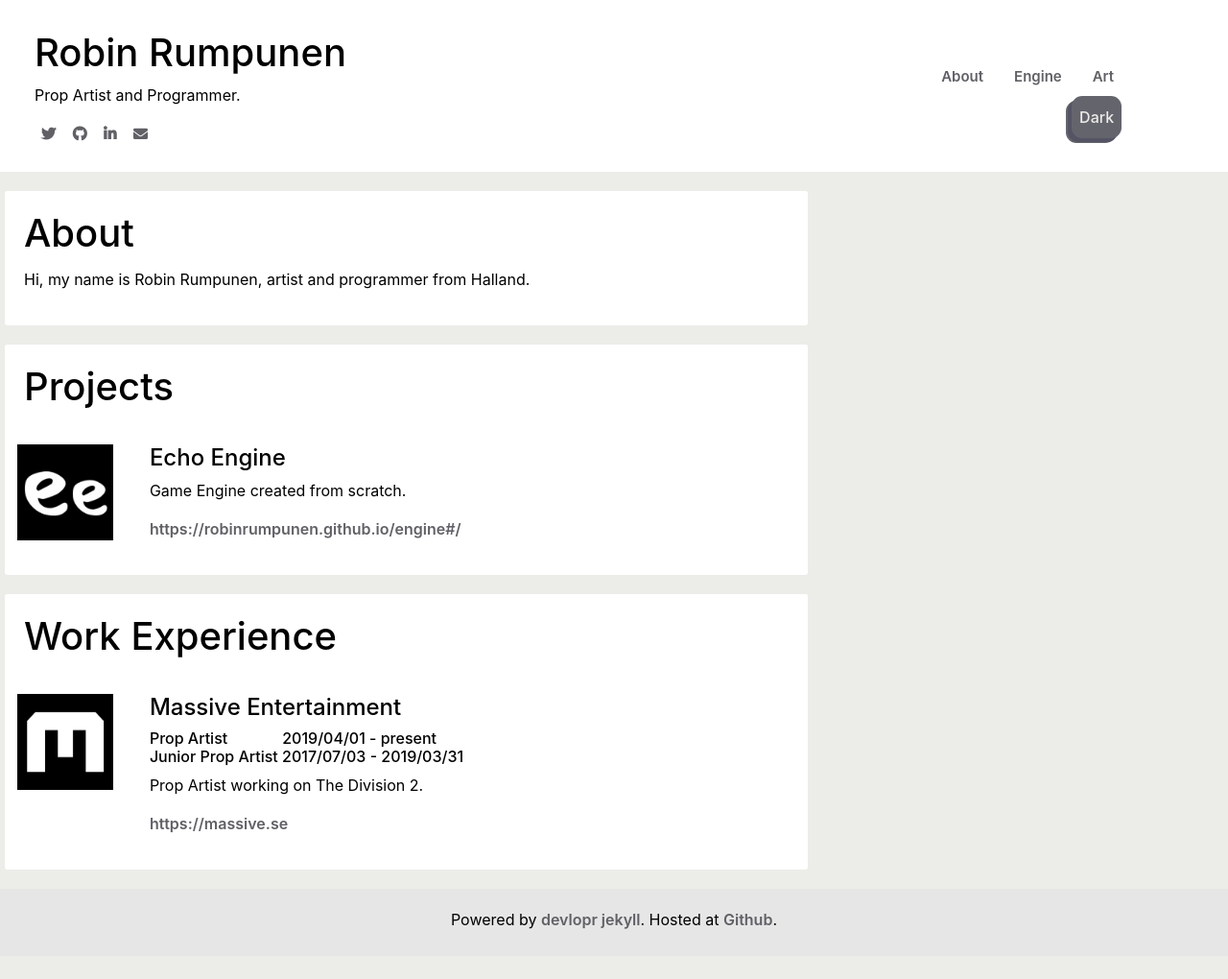
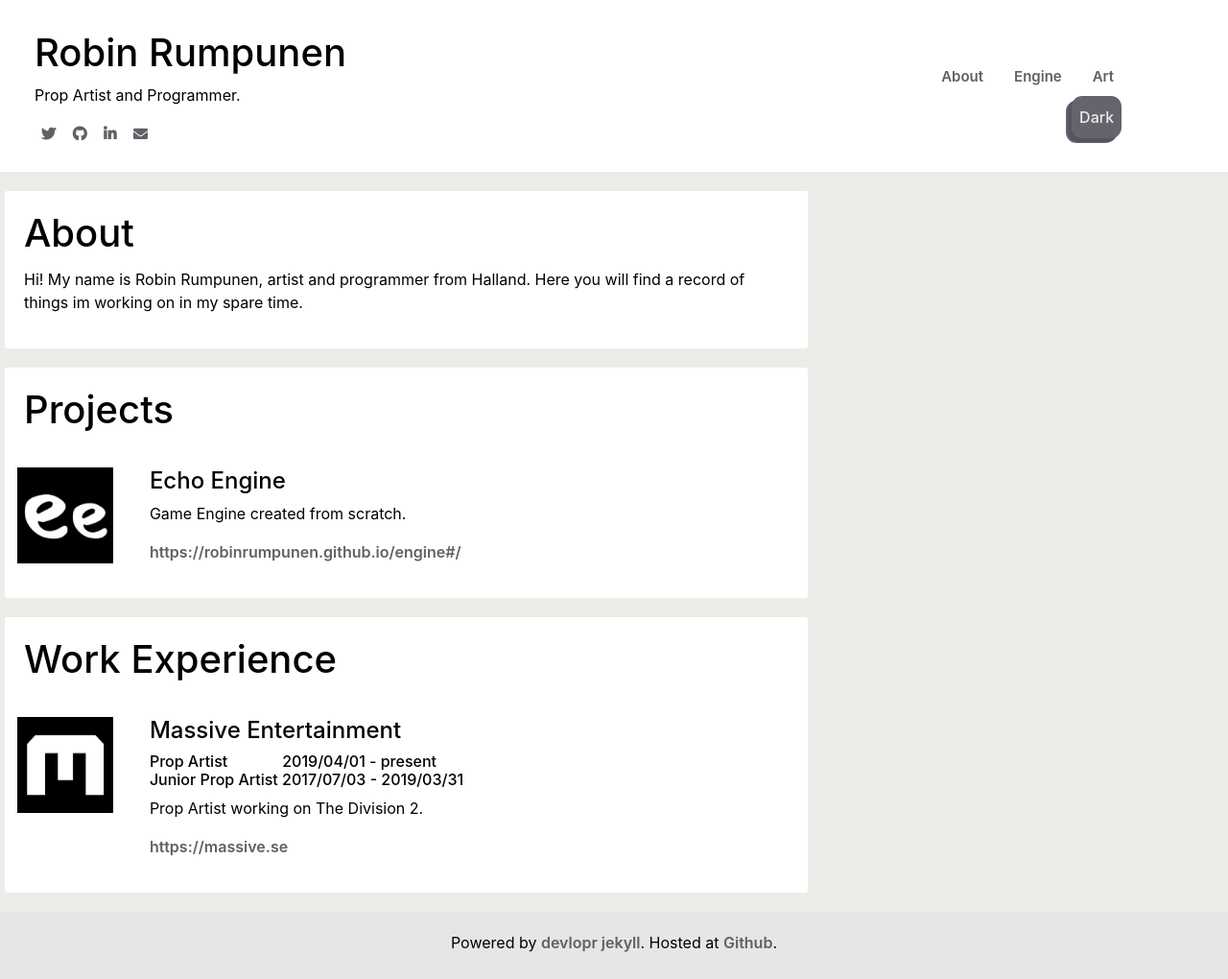
Before and after one commit to RobinRumpunen/robinrumpunen.github.io, a Jekyll site: the page built from index.html, in a window 1280 px wide. Shown: the whole page at 96% size. Built offline with Jekyll 4.4.1, drawn with Linux system fonts in a browser that asks for light colours; nearby versions of some CDN libraries; comment, search, counter and statistics services are not loaded; a style sheet for code colours, icons or effects is not loaded; before the commit the page ends 996 px from its top, so only the background shows below that.

Commit message:
small text fixes.

```diff
--- a/_config.yml
+++ b/_config.yml
@@ -23,14 +23,14 @@ urls:
 
 author_logo: profile.png
 author: Robin Rumpunen
-author_bio: Hi, my name is Robin Rumpunen, artist and programmer from Halland.
+author_bio: Hi! My name is Robin Rumpunen, artist and programmer from Halland. Here you will find a record of things im working on in my spare time.
 author_email: ""
 author_location: Sweden, Malmö
 author_website_url: "https://robinrumpunen.github.io"
 
 author_work_experiences:
             - company_name: " Prop Artist &emsp; &emsp; &ensp; 2019/04/01 - present <br>
-              Junior Prop Artist   2017/07/03 - 2019/03/31 "
+              Junior Prop Artist     2017/07/03 - 2019/03/31 "
               company_logo: MassiveEnt.png
               company_url: https://massive.se
               designation: Massive Entertainment
```
